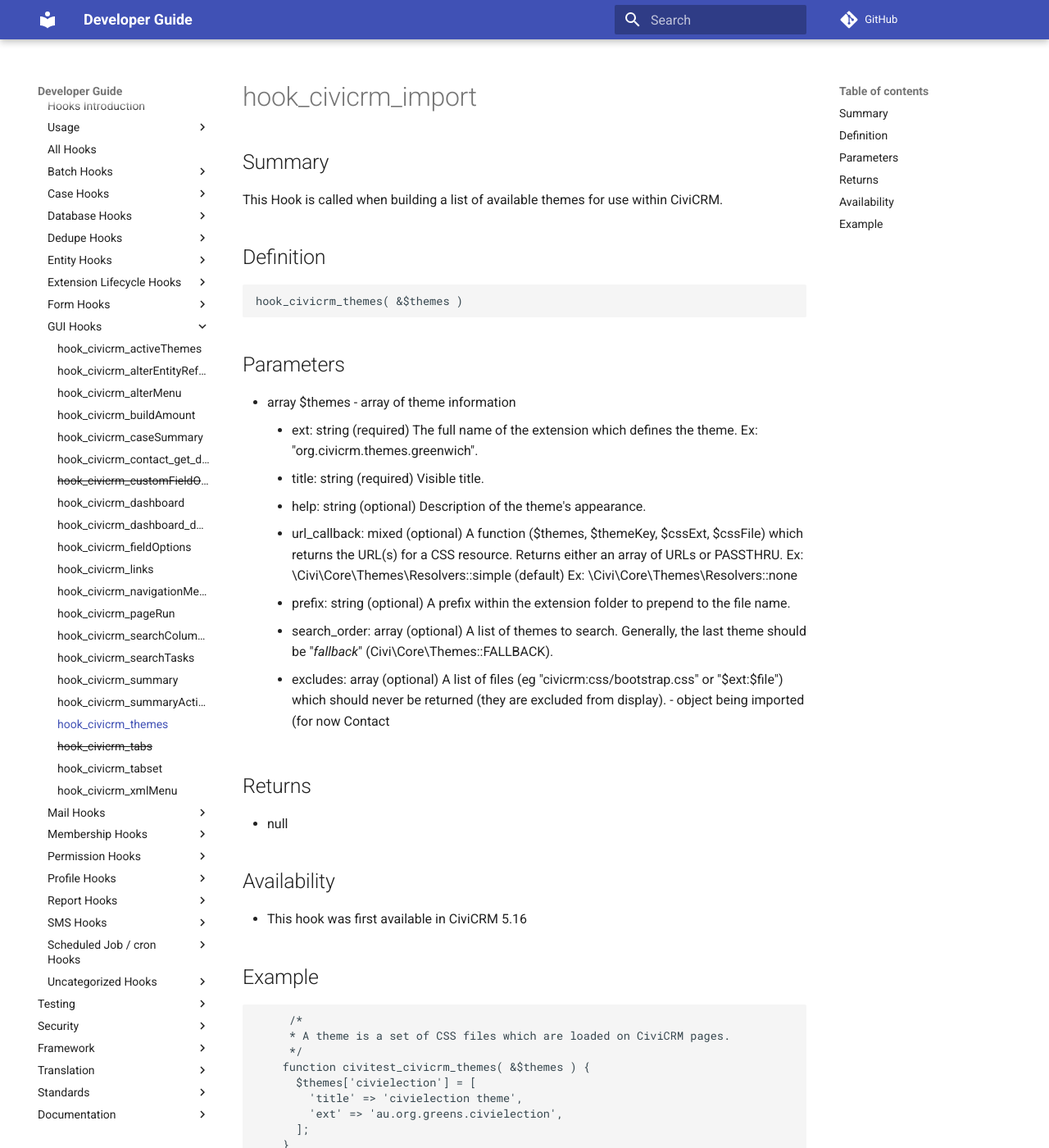
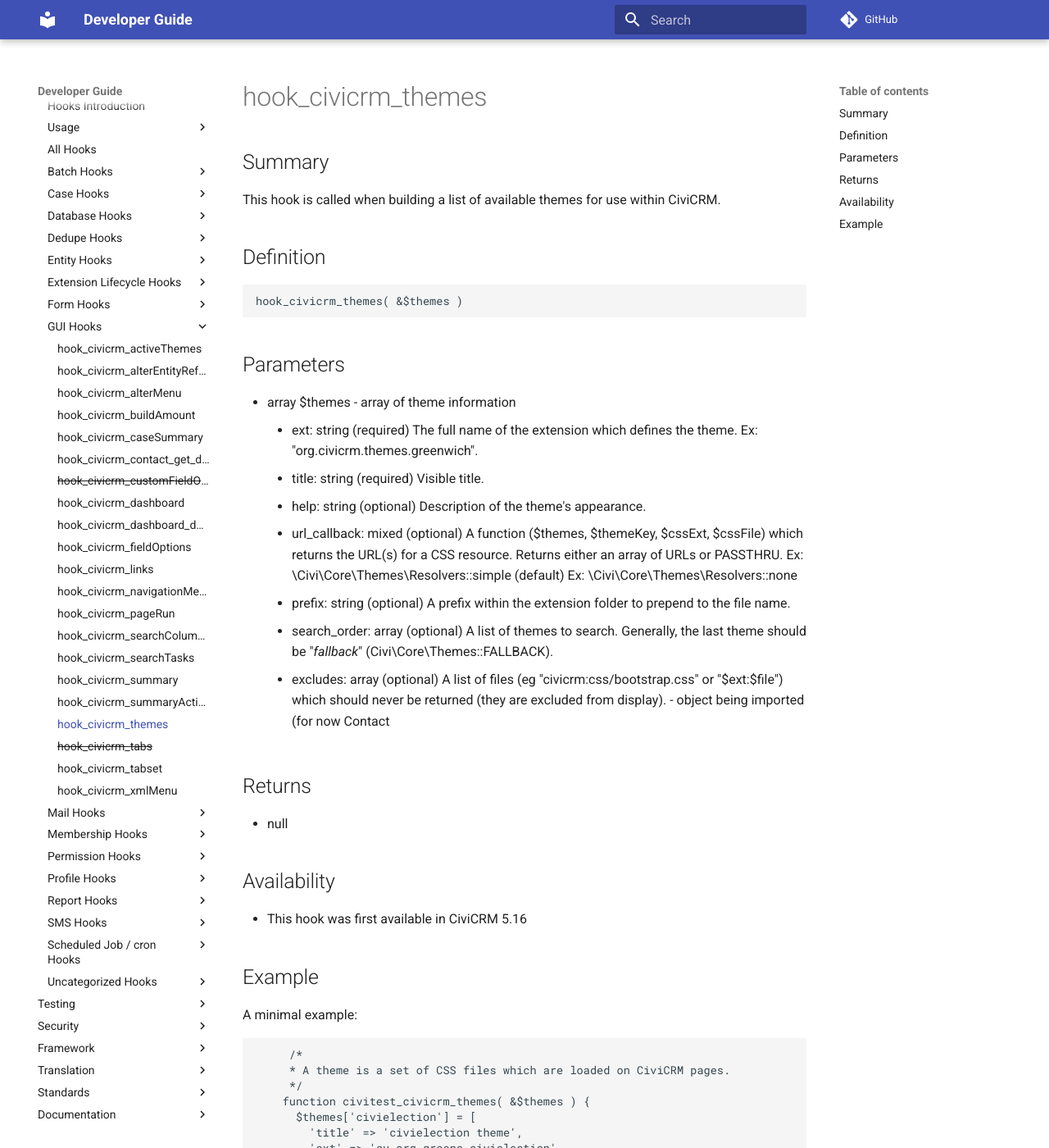
Before and after one commit to civicrm/civicrm-dev-docs, an MkDocs documentation site: the page built from docs/hooks/hook_civicrm_themes.md, in a window 1280 px wide and 1400 px high. Shown: the whole window at 82% size. Built offline with MkDocs 1.6.1 and Material for MkDocs 9.7.7, drawn with Linux system fonts in a browser that asks for light colours; comment, search, counter and statistics services are not loaded; old or Windows-style settings are respelled for this version of MkDocs; some of the changed text lies outside the part shown.

Commit message:
Update hook_civicrm_themes.md

````diff
--- a/docs/hooks/hook_civicrm_themes.md
+++ b/docs/hooks/hook_civicrm_themes.md
@@ -1,8 +1,8 @@
-# hook_civicrm_import
+# hook_civicrm_themes
 
 ## Summary
 
-This Hook is called when building a list of available themes for use within CiviCRM.
+This hook is called when building a list of available themes for use within CiviCRM.
 
 ## Definition
 
@@ -42,6 +42,8 @@
 
 ## Example
 
+A minimal example:
+
 ```php
      /*
      * A theme is a set of CSS files which are loaded on CiviCRM pages.
@@ -54,7 +56,7 @@
     }
 ```
 
-a more detailed example
+A more detailed example
 
 ```php
      /*
````
